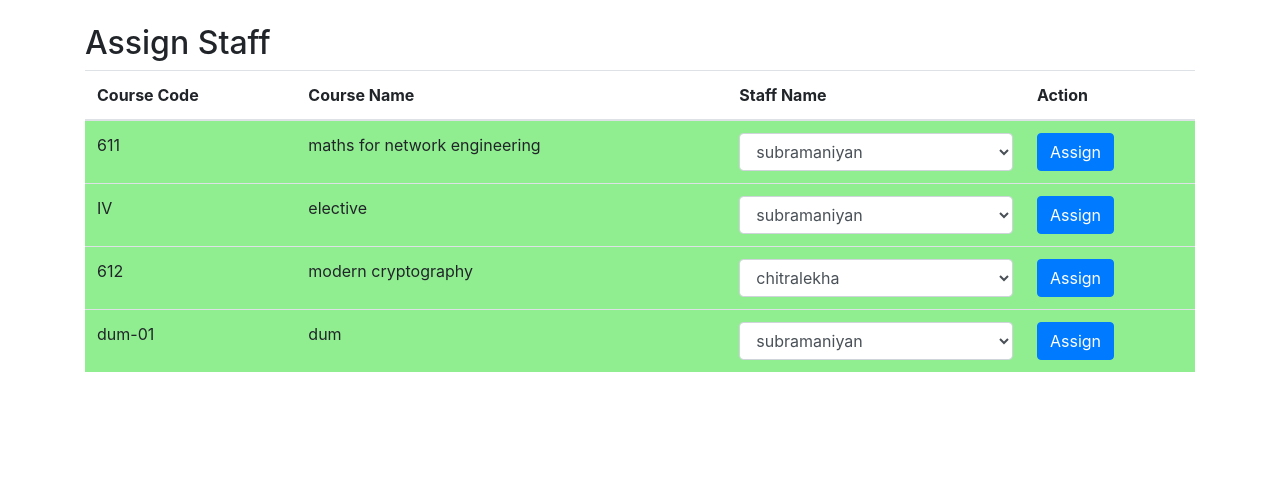
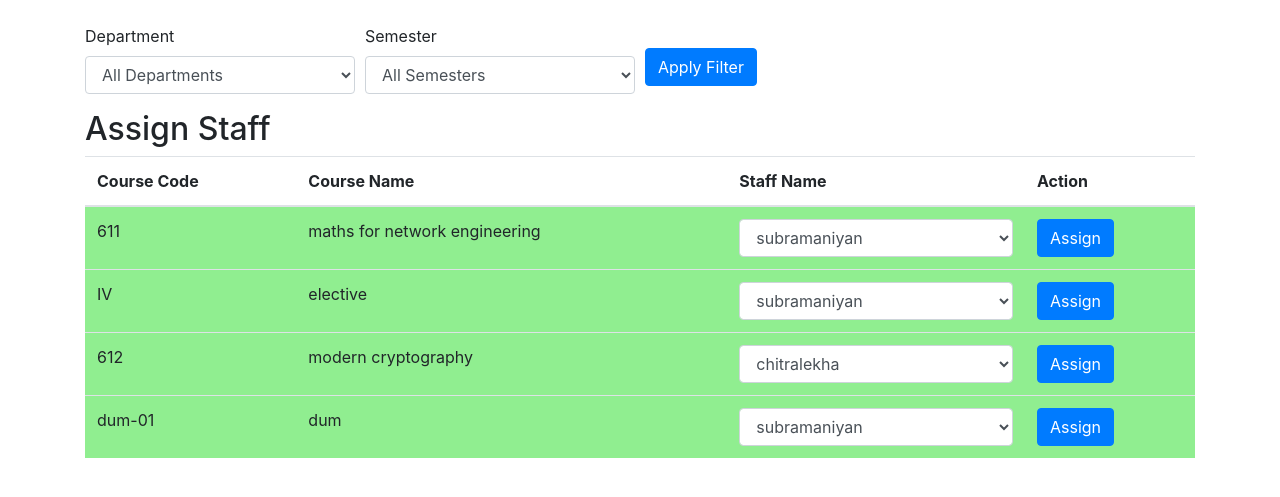
Before and after one commit to Chandirasegaran/putime, a PHP site: page /assign.php in a window 1280 px wide. Shown: the part 56-553 px from the top of the page. Run offline with PHP 8.4, Linux system fonts and the light colour scheme; data comes from the database, SQL or seed files in the repository; some libraries are stand-ins or nearby versions.

Commit message:
added Filer assign.php

```diff
--- a/assign.php
+++ b/assign.php
@@ -10,14 +10,52 @@
 </head>
 <body>
 
-    <!-- Include the navbar -->
     <?php include('navbar.php'); ?>
 
     <div class="container mt-4">
-        <!-- Assign Staff Content -->
+        <form method="post" action="assign.php">
+            <div class="form-row">
+                <div class="form-group col-md-3">
+                    <label for="departmentFilter">Department</label>
+                    <select class="form-control" id="departmentFilter" name="departmentFilter">
+                        <option value="all" selected>All Departments</option>
+                        <?php
+                        $servername = "localhost";
+                        $username = "root";
+                        $password = "2503";
+                        $dbname = "timetablepro";
+
+                        $conn = new mysqli($servername, $username, $password, $dbname);
+
+                        if ($conn->connect_error) {
+                            die("Connection failed: " . $conn->connect_error);
+                        }
+
+                        $departmentQuery = "SELECT * FROM department";
+                        $departmentResult = $conn->query($departmentQuery);
+
+                        while ($departmentRow = $departmentResult->fetch_assoc()) {
+                            echo '<option value="' . $departmentRow["dept"] . '">' . $departmentRow["dept"] . '</option>';
+                        }
+                        ?>
+                    </select>
+                </div>
+                <div class="form-group col-md-3">
+                    <label for="semesterFilter">Semester</label>
+                    <select class="form-control" id="semesterFilter" name="semesterFilter">
+                        <option value="all" selected>All Semesters</option>
+                        <option value="odd">Odd</option>
+                        <option value="even">Even</option>
+                    </select>
+                </div>
+                <div class="form-group col-md-2">
+                    <button type="submit" class="btn btn-primary mt-4">Apply Filter</button>
+                </div>
+            </div>
+        </form>
+
         <h2>Assign Staff</h2>
 
-        <!-- Display Assign Form -->
         <form method="post" action="process_assign.php">
             <table class="table">
                 <thead>
@@ -30,53 +68,46 @@
                 </thead>
                 <tbody>
                     <?php
-                    // Assuming you have a database connection
-                    $servername = "localhost";
-                    $username = "root";
-                    $password = "2503";
-                    $dbname = "timetablepro";
+                    $departmentFilter = isset($_POST['departmentFilter']) ? $_POST['departmentFilter'] : 'all';
+                    $semesterFilter = isset($_POST['semesterFilter']) ? $_POST['semesterFilter'] : 'all';
 
-                    $conn = new mysqli($servername, $username, $password, $dbname);
+                    $filterQuery = "SELECT * FROM course WHERE 1";
 
-                    if ($conn->connect_error) {
-                        die("Connection failed: " . $conn->connect_error);
+                    if ($departmentFilter !== 'all') {
+                        $filterQuery .= " AND department = '$departmentFilter'";
                     }
 
-                    // Fetch course details
-                    $courseQuery = "SELECT * FROM course";
-                    $courseResult = $conn->query($courseQuery);
+                    if ($semesterFilter !== 'all') {
+                        $filterQuery .= " AND sem_type = '$semesterFilter'";
+                    }
+
+                    $courseResult = $conn->query($filterQuery);
 
                     while ($courseRow = $courseResult->fetch_assoc()) {
                         echo '<tr';
 
-                        // Check if staff name is already assigned for the course
                         $assignedQuery = "SELECT * FROM assign WHERE course_code = '" . $courseRow["course_code"] . "'";
                         $assignedResult = $conn->query($assignedQuery);
 
                         if ($assignedResult->num_rows > 0) {
-                            // Staff name is already assigned, highlight the row with light green
                             echo ' style="background-color: lightgreen;"';
                         }
 
                         echo '>';
 
-                        // Display course details
                         echo '<td>' . $courseRow["course_code"] . '</td>';
                         echo '<td>' . $courseRow["course_name"] . '</td>';
 
                         echo '<td>';
-                        // Dropdown for staff names
                         echo '<select class="form-control" name="staffName[' . $courseRow["course_code"] . ']">';
-                        echo '<option value="" selected disabled>Select Staff</option>'; // Empty option
+                        echo '<option value="" selected disabled>Select Staff</option>';
 
-                        // Fetch assigned staff name outside the loop
                         $assignedStaffName = '';
                         if ($assignedResult->num_rows > 0) {
                             $assignedRow = $assignedResult->fetch_assoc();
                             $assignedStaffName = $assignedRow["staff_name"];
                         }
 
-                        // Assuming you have a staff table
                         $staffQuery = "SELECT name FROM staff";
                         $staffResult = $conn->query($staffQuery);
 
@@ -90,15 +121,12 @@
                         echo '<td><button type="submit" class="btn btn-primary" name="submit" value="' . $courseRow["course_code"] . '">Assign</button></td>';
                         echo '</tr>';
                     }
-
-                    $conn->close();
                     ?>
                 </tbody>
             </table>
         </form>
     </div>
 
-    <!-- Bootstrap JS and Popper.js -->
     <script src="https://code.jquery.com/jquery-3.5.1.slim.min.js"></script>
     <script src="https://cdn.jsdelivr.net/npm/@popperjs/core@2.10.2/dist/umd/popper.min.js"></script>
     <script src="https://stackpath.bootstrapcdn.com/bootstrap/4.5.2/js/bootstrap.min.js"></script>
--- a/timetablepro.sql
+++ b/timetablepro.sql
@@ -6,6 +6,8 @@
 -- Generation Time: Nov 23, 2023 at 11:40 PM
 -- Server version: 10.4.28-MariaDB
 -- PHP Version: 8.2.4
+create DATABASE timetablepro;
+use timetablepro;
 
 SET SQL_MODE = "NO_AUTO_VALUE_ON_ZERO";
 START TRANSACTION;
```
